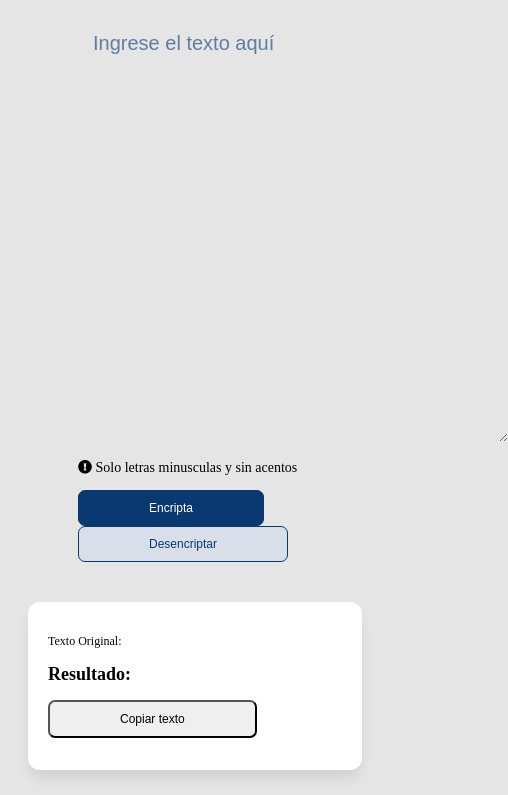
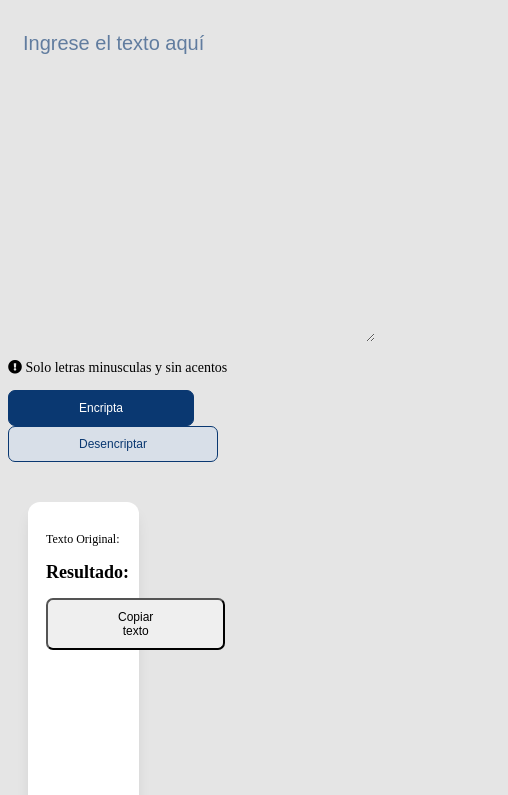
Before and after one commit to javierarteagagonzales/proyectos-sueltos, a plain HTML site: page encriptador/index.html in a window 390 px wide. Both pictures are taken after a click on the button "Encripta". Shown: the part 49-844 px from the top of the page, 508 px wide, since content can reach past the window. Drawn offline with Linux system fonts and the light colour scheme.

Commit message:
arreglando 1

```diff
--- a/encriptador/index.html
+++ b/encriptador/index.html
@@ -9,6 +9,8 @@
     <script src="app.js"></script>
 </head>
 <body>
+<div class="container">
+
 
 <header>
     <div class="logo-alura">
@@ -42,12 +44,15 @@
         <p id="originalTextOnEncrypt"></p>
 
         <h2>Resultado:</h2>
-        <div id="result"></div>
-        <button onclick="copyToClipboard()">Copiar texto</button>
+        <div class= "result" id="result"></div>
+        <button class="copiar" onclick="copyToClipboard()">Copiar texto</button>
         <p id="copyMessage"></p>
     </div>
 
 </section>
 </div>
+
+
+</div>
 </body>
 </html>
--- a/encriptador/style.css
+++ b/encriptador/style.css
@@ -1,6 +1,15 @@
 body{
     background-color: #E5E5E5;
+    height: 95vh;
 }
+/* .container {
+    display: flex;
+    flex-direction: column;
+    align-items: center;
+    height: 100vh;
+    background-color: #f5f5f5;
+  } */
+
 
 html {
     margin: 0;
@@ -10,6 +19,11 @@ html {
 
 .secciones-encripta{
     display: flex;
+
+    flex-direction: row;
+    align-items: center;
+
+    background-color: #f5f5f5;
 }
 
 header{
@@ -55,6 +69,13 @@ input{
 }
 
 
+.result{
+    font-family: "Arial", sans-serif; /* Cambia la fuente del texto */
+    font-size: 20px; /* Cambia el tamaño del texto */
+    font-weight:400; /* Cambia el grosor del texto (puede ser normal, bold, etc.) */
+    color: #0A3871; /* Cambia el color del texto */
+}
+
 /*texto minuscula y acentos*/
 .informacion{
     font-size: 14px;
@@ -96,9 +117,12 @@ button#desencripta {
 */
 
 .cajas-mensaje{
-    flex: 30;
+
+    width: 20%;
+    height: 55vh;
     background-color: #ffffff;
     padding: 120px 40px 120px 40px;
+    margin: 0px 40px 0px 20px;
     border-radius: 12px;
     box-shadow: 0px 10px 15px -3px rgba(0,0,0,0.1);
 }
@@ -128,6 +152,13 @@ button#desencripta {
 
 }
 
+/*boton copiar */
+.copiar{
+    display: flex;
+    justify-content: center;
+    align-items: center;
+}
+
 /*DISEÑO RESPONSIVO */
 /* Estilos para tabletas (400px a 750px) */
 @media only screen and (min-width: 400px) and (max-width: 700px) {
@@ -151,12 +182,33 @@ button#desencripta {
     .caja-muestra-mensajes{
         text-align: center;
     }
+
+
+    .miTextarea{
+        width: 90%;
+        height: 300px;
+        overflow-y: auto;
+        background-color: transparent;
+        border: unset;
+        padding: 15px;
+      /*  text-align: left; */
+
+
+        font-family: "Arial", sans-serif; /* Cambia la fuente del texto */
+        font-size: 20px; /* Cambia el tamaño del texto */
+        font-weight:400; /* Cambia el grosor del texto (puede ser normal, bold, etc.) */
+        color: #0A3871; /* Cambia el color del texto */
+    }
+
+    .cajas-escribir{
+        margin-left: 0px;
+    }
 }
 
   /* Estilos para celulares (menor a 400px) */
 @media only screen and (max-width: 400px) {
     body {
-      font-size: 12px;
+    font-size: 12px;
       /* Otros estilos para celulares */
     }
     .secciones-encripta{
@@ -168,11 +220,30 @@ button#desencripta {
     .cajas-mensaje{
         flex: 30;
         background-color: #ffffff;
-        padding: 20px;
+        padding: 18px;
         margin: 40px 20px 20px 20px;
         border-radius: 12px;
     }
     .caja-muestra-mensajes{
         text-align: center;
     }
+    .miTextarea{
+        width: 90%;
+        height: 300px;
+        overflow-y: auto;
+        background-color: transparent;
+        border: unset;
+        padding: 15px;
+      /*  text-align: left; */
+
+
+        font-family: "Arial", sans-serif; /* Cambia la fuente del texto */
+        font-size: 14px; /* Cambia el tamaño del texto */
+        font-weight:400; /* Cambia el grosor del texto (puede ser normal, bold, etc.) */
+        color: #0A3871; /* Cambia el color del texto */
+    }
+    .cajas-escribir{
+        margin-left: 0px;
+    }
 }
+}
```
